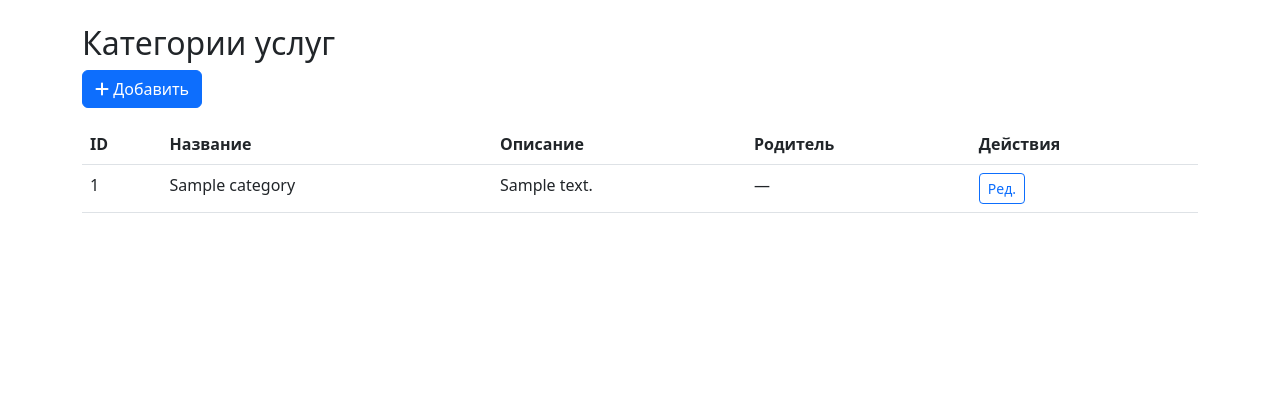
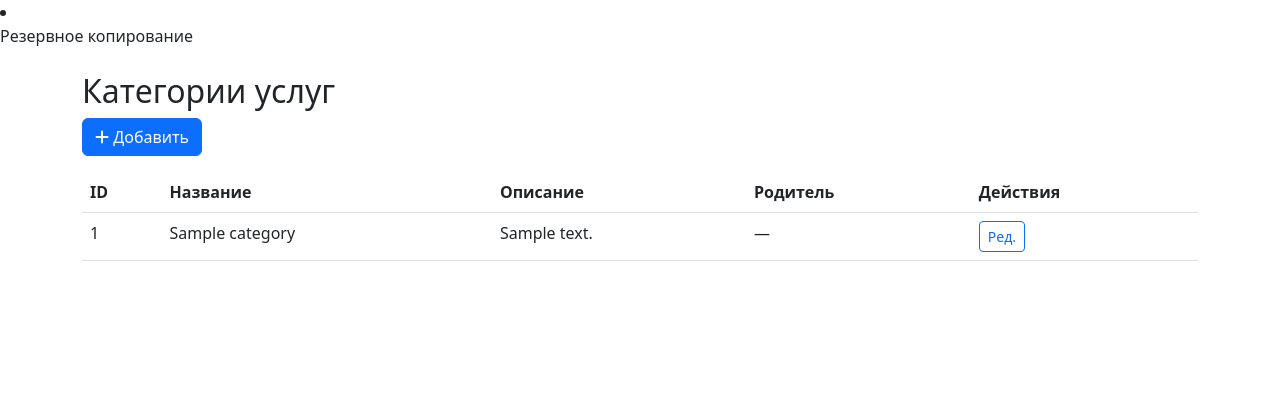
Before and after one commit to vladrob333333-sys/diplom200, a Flask app: page /admin/categories in a window 1280 px wide. Shown: the part 56-476 px from the top of the page. Run offline with Flask 3, Linux system fonts and the light colour scheme; a user stored in the database is signed in; tables that the repository leaves empty hold one stand-in row (values such as "Sample post"); parts of the project's set-up code (start-up, migrations or seed data) failed here and were passed over; some libraries are stand-ins or nearby versions.

Commit message:
base.html

```diff
--- a/app/templates/base.html
+++ b/app/templates/base.html
@@ -58,6 +58,8 @@
         </div>
     </nav>
 
+<li><a class="dropdown-item" href="{{ url_for('admin_backup.index') }}">Резервное копирование</a></li>
+
     <main class="container my-4">
         {% with messages = get_flashed_messages(with_categories=true) %}
             {% if messages %}
```
